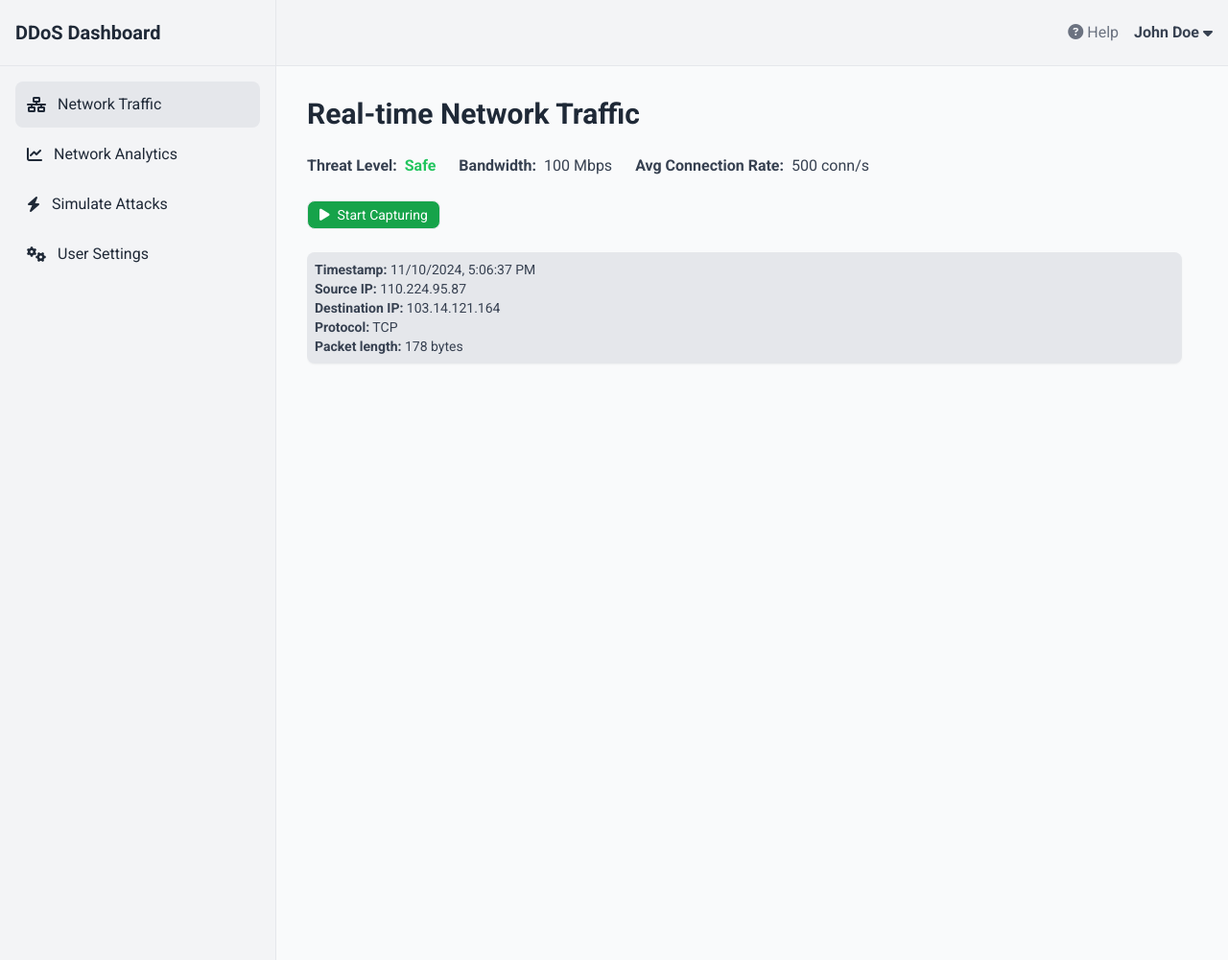
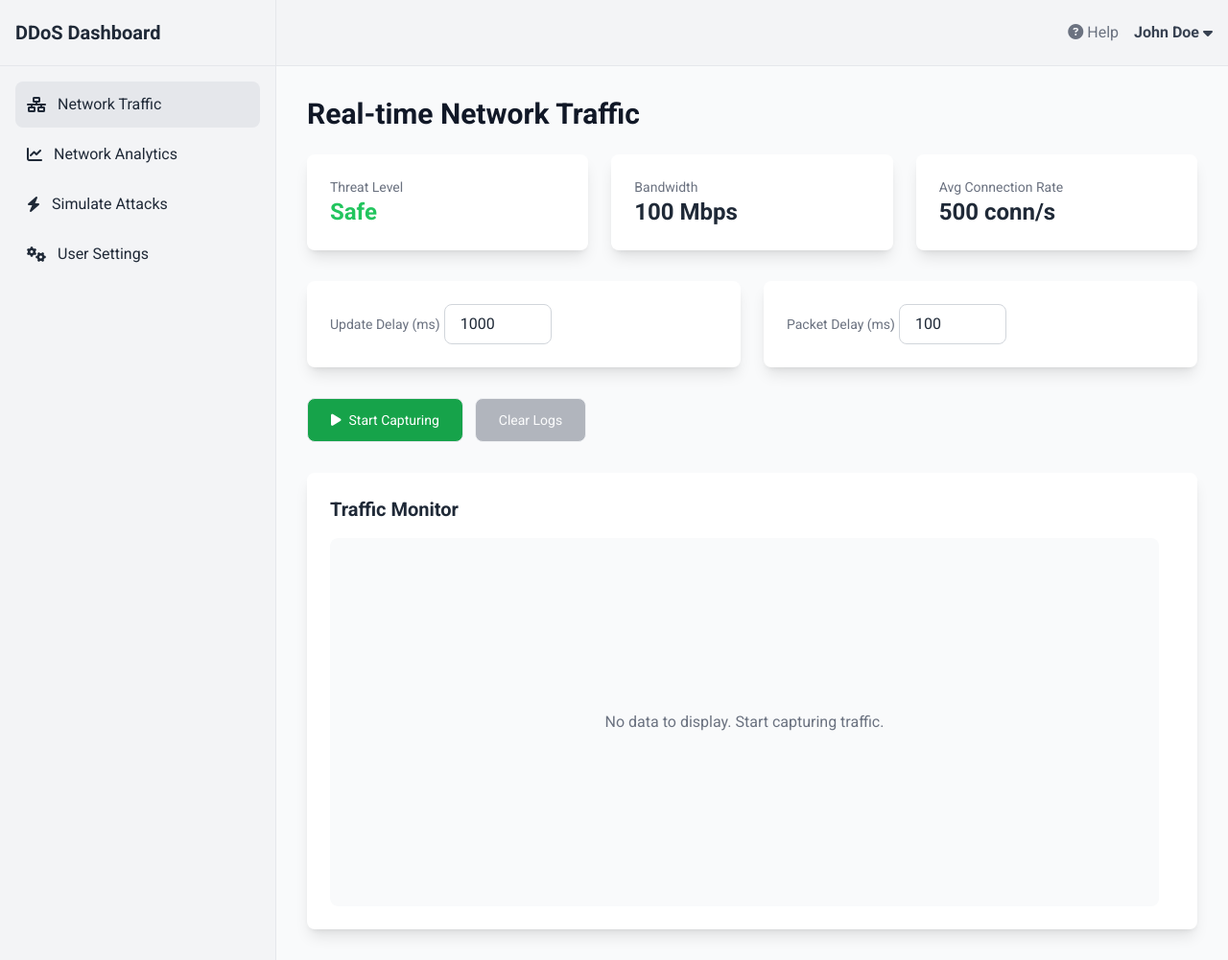
Before and after one commit to henry-jacq/ddos-detection, a Flask app: page /u/dashboard in a window 1280 px wide. Shown: the whole page at 96% size. Run offline with Flask 3, Linux system fonts and the light colour scheme; some libraries are stand-ins or nearby versions.

Commit message:
feat: enhance dashboard layout and functionality for real-time network traffic monitoring

```diff
--- a/server/app/templates/index.html
+++ b/server/app/templates/index.html
@@ -3,37 +3,170 @@
 {% block title %}Dashboard{% endblock %}
 
 {% block content_area %}
-    <h2 class="text-3xl font-bold text-gray-800 mb-6">Real-time Network Traffic</h2>
-    <div class="flex items-center space-x-6 mb-6 text-gray-700">
-        <div class="flex items-center space-x-2"><span class="font-semibold">Threat Level:</span><span id="threat-level"
-                class="text-green-500 font-semibold">Safe</span></div>
-        <div class="flex items-center space-x-2"><span class="font-semibold">Bandwidth:</span><span id="bandwidth">100
-                Mbps</span></div>
-        <div class="flex items-center space-x-2"><span class="font-semibold">Avg Connection
-                Rate:</span><span id="avg-connection-rate">500 conn/s</span></div>
+<h2 class="text-3xl font-bold text-gray-900 mb-6">Real-time Network Traffic</h2>
+
+<!-- Stats Section -->
+<div class="grid grid-cols-1 sm:grid-cols-2 lg:grid-cols-3 gap-6 mb-8">
+    <div class="bg-white rounded-lg shadow-lg p-6 flex justify-between items-center">
+        <div>
+            <p class="text-sm text-gray-500">Threat Level</p>
+            <h3 id="threat-level" class="text-2xl font-semibold text-green-500">Safe</h3>
         </div>
-    <div class="flex items-center justify-between mb-6 text-gray-700">
-        <div class="flex gap-3">
+    </div>
+    <div class="bg-white rounded-lg shadow-lg p-6 flex justify-between items-center">
+        <div>
+            <p class="text-sm text-gray-500">Bandwidth</p>
+            <h3 id="bandwidth" class="text-2xl font-semibold">100 Mbps</h3>
+        </div>
+    </div>
+    <div class="bg-white rounded-lg shadow-lg p-6 flex justify-between items-center">
+        <div>
+            <p class="text-sm text-gray-500">Avg Connection Rate</p>
+            <h3 id="avg-connection-rate" class="text-2xl font-semibold">500 conn/s</h3>
+        </div>
+    </div>
+</div>
+
+<!-- Update and Packet Delay Controls -->
+<div class="grid grid-cols-1 sm:grid-cols-2 gap-6 mb-8">
+    <div class="bg-white rounded-lg shadow-lg p-6 flex justify-between items-center">
+        <div>
+            <label for="updateDelayInput" class="text-sm text-gray-500">Update Delay (ms)</label>
+            <input type="number" id="updateDelayInput" value="1000" min="100"
+                class="w-full md:w-28 border border-gray-300 rounded-lg px-4 py-2 text-gray-800 focus:outline-none focus:ring-2 focus:ring-blue-500 transition-all">
+        </div>
+    </div>
+    <div class="bg-white rounded-lg shadow-lg p-6 flex justify-between items-center">
+        <div>
+            <label for="packetDelayInput" class="text-sm text-gray-500">Packet Delay (ms)</label>
+            <input type="number" id="packetDelayInput" value="100" min="50"
+                class="w-full md:w-28 border border-gray-300 rounded-lg px-4 py-2 text-gray-800 focus:outline-none focus:ring-2 focus:ring-blue-500 transition-all">
+        </div>
+    </div>
+</div>
+
+<!-- Action Buttons -->
+<div class="flex justify-between items-center mb-8">
+    <div class="flex space-x-3">
         <button id="captureButton"
-                class="text-sm border rounded-lg px-3 py-1 bg-green-600 text-white flex items-center space-x-2"><i
-                    class="fas fa-play"></i><span>Start Capturing</span></button>
+            class="text-sm border rounded-lg px-6 py-3 bg-green-600 text-white hover:bg-green-700 focus:ring-2 focus:ring-green-300 transition-all flex items-center space-x-2">
+            <i class="fas fa-play"></i><span>Start Capturing</span>
+        </button>
+        <button id="clearLogsButton"
+            class="text-sm border rounded-lg px-6 py-3 bg-gray-500 text-white hover:bg-gray-600 focus:ring-2 focus:ring-gray-300 transition-all disabled:opacity-50"
+            disabled>
+            Clear Logs
+        </button>
     </div>
 </div>
 
 <!-- Traffic Details List -->
-    <div id="traffic-list" class="space-y-2 overflow-y-auto h-96 pr-4 text-gray-700">
-        <div class="bg-gray-200 p-2 rounded-lg shadow-sm text-sm">
-            <strong>Timestamp:</strong> 11/10/2024, 5:06:37 PM<br>
-            <strong>Source IP:</strong> 110.224.95.87<br>
-            <strong>Destination IP:</strong> 103.14.121.164<br>
-            <strong>Protocol:</strong> TCP<br>
-            <strong>Packet length:</strong> 178 bytes
+<div class="bg-white rounded-lg shadow-lg p-6">
+    <h3 class="text-xl font-semibold mb-4">Traffic Monitor</h3>
+    <div id="traffic-list" class="space-y-4 overflow-y-auto h-96 pr-4 rounded-lg text-gray-700">
+        <div id="start-capture-message"
+            class="text-center text-gray-500 bg-gray-50 p-12 rounded-lg m-auto h-full flex items-center justify-center">
+            No data to display. Start capturing traffic.
         </div>
     </div>
+</div>
+
 {% endblock %}
 
 {% block script_area %}
+<script src="https://cdnjs.cloudflare.com/ajax/libs/socket.io/4.8.1/socket.io.js"></script>
 <script>
-        console.log("From dashboard!")
+    let socket = null;
+    let capturing = false;
+    let updateDelay = 1000; // Default update delay (ms)
+    let packetDelay = 100; // Default delay between packets (ms)
+    let trafficQueue = []; // Queue to store emitted traffic packets
+    let currentPacketIndex = 0; // Track current packet to be displayed
+
+    const trafficList = document.getElementById('traffic-list');
+    const startCaptureMessage = document.getElementById('start-capture-message');
+    const captureButton = document.getElementById('captureButton');
+    const clearLogsButton = document.getElementById('clearLogsButton');
+    const updateDelayInput = document.getElementById('updateDelayInput');
+    const packetDelayInput = document.getElementById('packetDelayInput');
+
+    // Listen to change in update delay input
+    updateDelayInput.addEventListener('input', () => {
+        updateDelay = parseInt(updateDelayInput.value) || 1000; // Ensure it's a valid number
+    });
+
+    // Listen to change in packet delay input
+    packetDelayInput.addEventListener('input', () => {
+        packetDelay = parseInt(packetDelayInput.value) || 100; // Ensure it's a valid number
+    });
+
+    captureButton.addEventListener('click', () => {
+        capturing = !capturing;
+        toggleCapture();
+    });
+
+    clearLogsButton.addEventListener('click', () => {
+        trafficList.innerHTML = '';
+        trafficList.appendChild(startCaptureMessage);
+        trafficQueue = []; // Reset the traffic data
+        currentPacketIndex = 0;
+        clearLogsButton.disabled = true; // Disable the button again after clearing
+    });
+
+    function toggleCapture() {
+        if (capturing) {
+            socket = io();
+            captureButton.classList.replace('bg-green-600', 'bg-red-600');
+            captureButton.querySelector('i').classList.remove('fa-play');
+            captureButton.querySelector('i').classList.add('fa-stop');
+            captureButton.querySelector('span').textContent = 'Stop Capturing';
+
+            socket.on('network_traffic', (data) => {
+                startCaptureMessage.remove();
+                // Add data to the queue
+                trafficQueue.unshift(data); // Prepend data to the queue
+                processTrafficQueue(); // Process the queue with delay
+            });
+        } else {
+            captureButton.classList.replace('bg-red-600', 'bg-green-600');
+            captureButton.querySelector('i').classList.remove('fa-stop');
+            captureButton.querySelector('i').classList.add('fa-play');
+            captureButton.querySelector('span').textContent = 'Start Capturing';
+            socket.disconnect();
+            socket = null;
+
+            // Enable "Clear Logs" button after stopping capture if there is data
+            if (trafficQueue.length > 0) {
+                clearLogsButton.disabled = false;
+            }
+        }
+    }
+
+    function processTrafficQueue() {
+        if (currentPacketIndex < trafficQueue.length) {
+            // Delay the update of traffic data based on the update delay
+            setTimeout(() => {
+                displayTrafficData(trafficQueue[currentPacketIndex]);
+                currentPacketIndex++;
+                processTrafficQueue(); // Continue processing the queue with delay
+            }, updateDelay);
+        }
+    }
+
+    function displayTrafficData(data) {
+        const trafficItem = document.createElement('div');
+        trafficItem.className = 'bg-gray-100 p-4 rounded-lg shadow-sm text-sm border border-gray-200';
+        trafficItem.innerHTML = `
+            <strong>Timestamp:</strong> ${new Date(data.timestamp * 1000).toLocaleString()}<br>
+            <strong>Source IP:</strong> ${data.src_ip}<br>
+            <strong>Destination IP:</strong> ${data.dst_ip}<br>
+            <strong>Protocol:</strong> ${data.protocol}<br>
+            <strong>Packet length:</strong> ${data.packet_length} bytes
+        `;
+        trafficList.insertBefore(trafficItem, trafficList.firstChild);
+
+        // Delay the display of the next packet based on the packet delay
+        setTimeout(() => { }, packetDelay);
+    }
 </script>
 {% endblock %}
```
Lines whose indentation alone changed are shown as unchanged.
